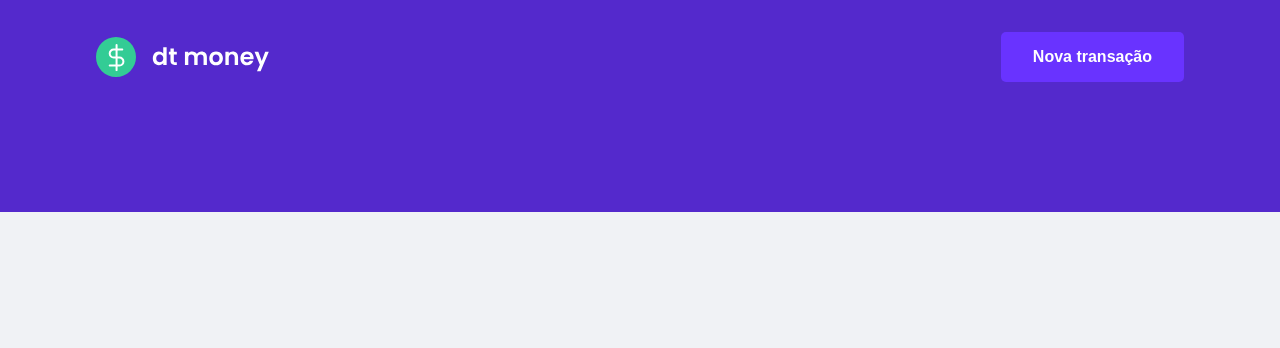
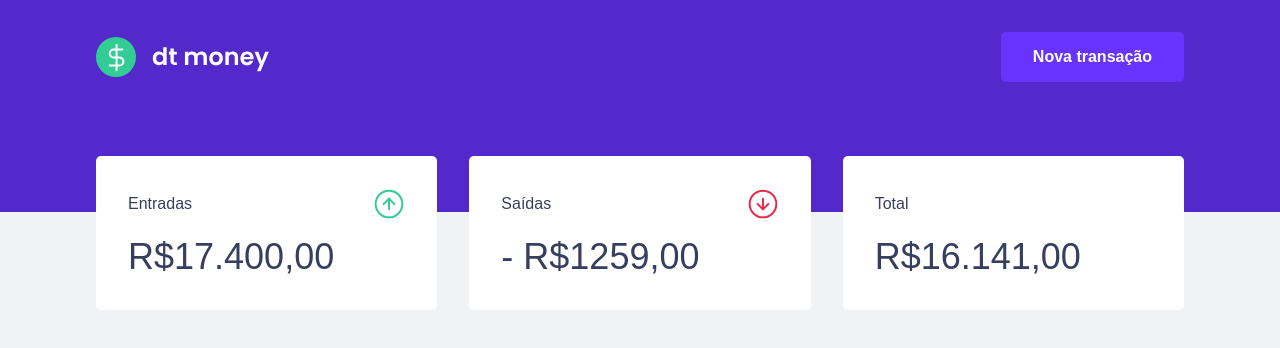
Before and after one commit to GKoefender/dtmoney, a React (Create React App) app: page / in a window 1280 px wide. Shown: the top 348 px of the page. Built offline with nearby package versions, Linux system fonts and the light colour scheme.

Commit message:
dashboard-summary component

```diff
--- a/public/index.html
+++ b/public/index.html
@@ -9,7 +9,7 @@
   <link rel="icon" href="favicon.png" />
   <meta name="viewport" content="width=device-width, initial-scale=1" />
   <title>dtmoney</title>
-  <link href="https://fonts.googleapis.com/css2?family=Poppins:wght@400;600&display=swap" rel="stylesheet">
+  <link href="https://fonts.googleapis.com/css2?family=Poppins:wght@400;500;600&display=swap" rel="stylesheet">
 </head>
 
 <body>
--- a/src/App.tsx
+++ b/src/App.tsx
@@ -1,10 +1,13 @@
 import { GlobalStyle } from './styles/global'
+
 import { Header } from './components/Header'
+import { Dashboard } from './components/Dashboard'
 
 function App () {
   return (
     <>
       <Header />
+      <Dashboard />
       <GlobalStyle />
     </>
   )
--- /dev/null
+++ b/src/components/Dashboard/index.tsx
@@ -0,0 +1,13 @@
+import { Container } from './styles'
+
+import { Summary } from '../Summary'
+
+function Dashboard () {
+  return (
+    <Container>
+      <Summary />
+    </Container>
+  )
+}
+
+export { Dashboard }
--- /dev/null
+++ b/src/components/Dashboard/styles.ts
@@ -0,0 +1,9 @@
+import styled from 'styled-components'
+
+const Container = styled.main`
+    max-width: 1120px;
+    margin: 0 auto;
+    padding: 2.5rem 1rem;
+`
+
+export { Container }
--- /dev/null
+++ b/src/components/Summary/index.tsx
@@ -0,0 +1,37 @@
+import income from '../../assets/income.svg'
+import outcome from '../../assets/outcome.svg'
+import total from '../../assets/total.svg'
+
+import { Container } from './styles'
+
+function Summary () {
+  return (
+    <Container>
+      <div>
+        <header>
+          <p>Entradas</p>
+          <img src={income}></img>
+        </header>
+        <strong>R$17.400,00</strong>
+      </div>
+
+      <div>
+        <header>
+          <p>Saídas</p>
+          <img src={outcome}></img>
+        </header>
+        <strong>- R$1259,00</strong>
+      </div>
+
+      <div>
+        <header>
+          <p>Total</p>
+          <img src={total}></img>
+        </header>
+        <strong>R$16.141,00</strong>
+      </div>
+    </Container>
+  )
+}
+
+export { Summary }
--- /dev/null
+++ b/src/components/Summary/styles.ts
@@ -0,0 +1,30 @@
+import styled from 'styled-components'
+
+const Container = styled.div`
+  display: grid;
+  grid-template-columns: 1fr 1fr 1fr;
+  grid-gap: 2rem;
+  margin-top: -6rem;
+
+  div {
+    background: var(--shape);
+    padding: 2rem;
+    border-radius: 5px;
+    color: var(--text-title);
+
+    header {
+      display: flex;
+      align-items: center;
+      justify-content: space-between;
+    }
+
+    strong {
+      display: block;
+      font-size: 2.25rem;
+      margin-top: 1rem;
+      font-weight: 500;
+    }
+  }
+`
+
+export { Container }
```
